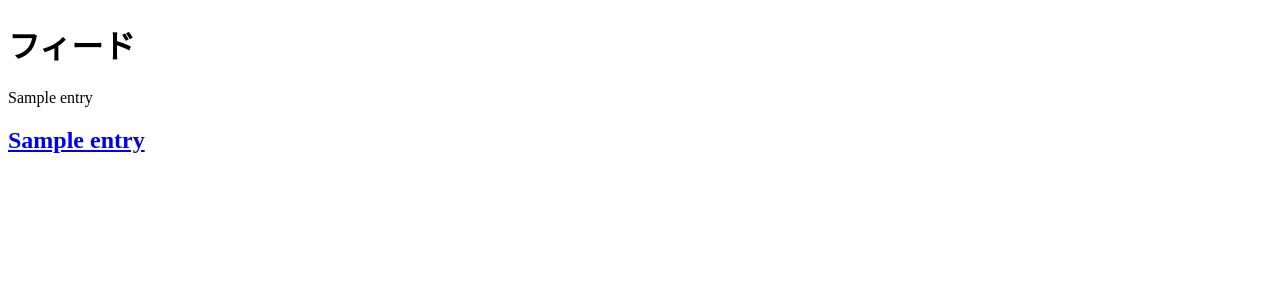
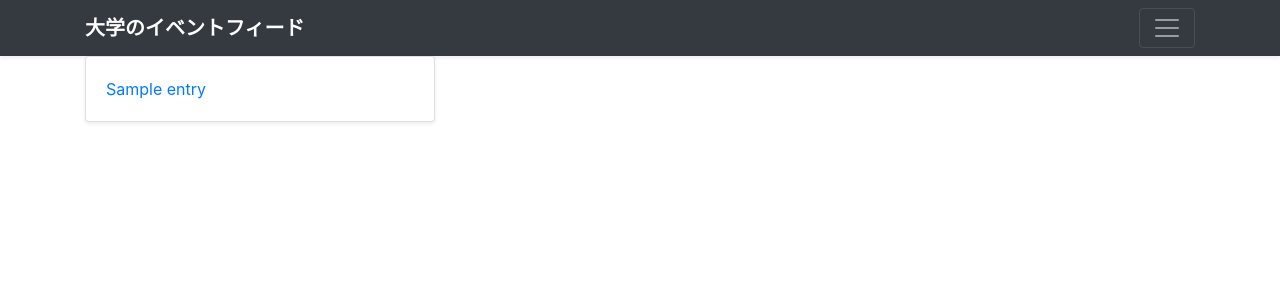
Before and after one commit to koutakakaho/flask-practice-application, a Flask app: template templates/index.html in a window 1280 px wide. Shown: the top 300 px of the page. Run offline with Flask 2, Linux system fonts and the light colour scheme; the template is opened without the code that fills it: most values are stand-ins (such as "Sample title", 1, 10 or a date in 2020); some libraries are stand-ins or nearby versions.

Commit message:
add bootstrap

```diff
--- a/templates/index.html
+++ b/templates/index.html
@@ -4,19 +4,65 @@
 <head>
     <meta charset="utf-8">
     <title>フィードの表示</title>
+		<meta name="viewport" content="width=device-width initial-scale=1, shrink-to-fit=no">
+		<link rel="stylesheet" href="https://stackpath.bootstrapcdn.com/bootstrap/4.3.1/css/bootstrap.min.css" integrity="sha384-ggOyR0iXCbMQv3Xipma34MD+dH/1fQ784/j6cY/iJTQUOhcWr7x9JvoRxT2MZw1T" crossorigin="anonymous">
 </head>
 <body>
     <header>
+    	<div class="collapse bg-dark" id="navbarHeader">
+    <div class="container">
+      <div class="row">
+        <div class="col-sm-8 col-md-7 py-4">
+          <h4 class="text-white">About</h4>
+          <p class="text-muted">Add some information about the album below, the author, or any other background context. Make it a few sentences long so folks can pick up some informative tidbits. Then, link them off to some social networking sites or contact information.</p>
+        </div>
+        <div class="col-sm-4 offset-md-1 py-4">
+          <h4 class="text-white">Contact</h4>
+          <ul class="list-unstyled">
+            <li><a href="#" class="text-white">Follow on Twitter</a></li>
+            <li><a href="#" class="text-white">Like on Facebook</a></li>
+            <li><a href="#" class="text-white">Email me</a></li>
+          </ul>
+        </div>
+      </div>
+    </div>
+  </div>
+  <div class="navbar navbar-dark bg-dark shadow-sm">
+    <div class="container d-flex justify-content-between">
+      <a href="#" class="navbar-brand d-flex align-items-center">
+        <strong>大学のイベントフィード</strong>
+      </a>
+      <button class="navbar-toggler" type="button" data-toggle="collapse" data-target="#navbarHeader" aria-controls="navbarHeader" aria-expanded="false" aria-label="Toggle navigation">
+        <span class="navbar-toggler-icon"></span>
+      </button>
+    </div>
+  </div>
+    </header>
 
-    </header>
-<h1>フィード</h1>
+	<main>
 			<div class="container">
+
+				<div class="row">
 					 {% for feed_dic in feed_dics %}
-        {% print(feed_dic.entry) %}
 							{% for entries in feed_dic.entries %}
-                <h2><a href={{ entries.link }}>{{ entries.title}}</a></h2>
+					<div class="col-md-4" style="height= 300px">
+						<div class="card mb-4 shadow-sm">
+							<div class="card-body">
+
+								<p class="card-text">
+									<a href={{ entries.link }}>{{ entries.title }}</a>
+								</p>
+						</div>
+								<div class="d-flex justify-content-between align-items-center">
+								</div>
+							</div>
+						</div>
 						{% endfor %}
 				{% endfor %}
 					</div>
+
+				</div>
+
+	</main>
 </body>
 </html>
```
Lines whose indentation alone changed are shown as unchanged.
